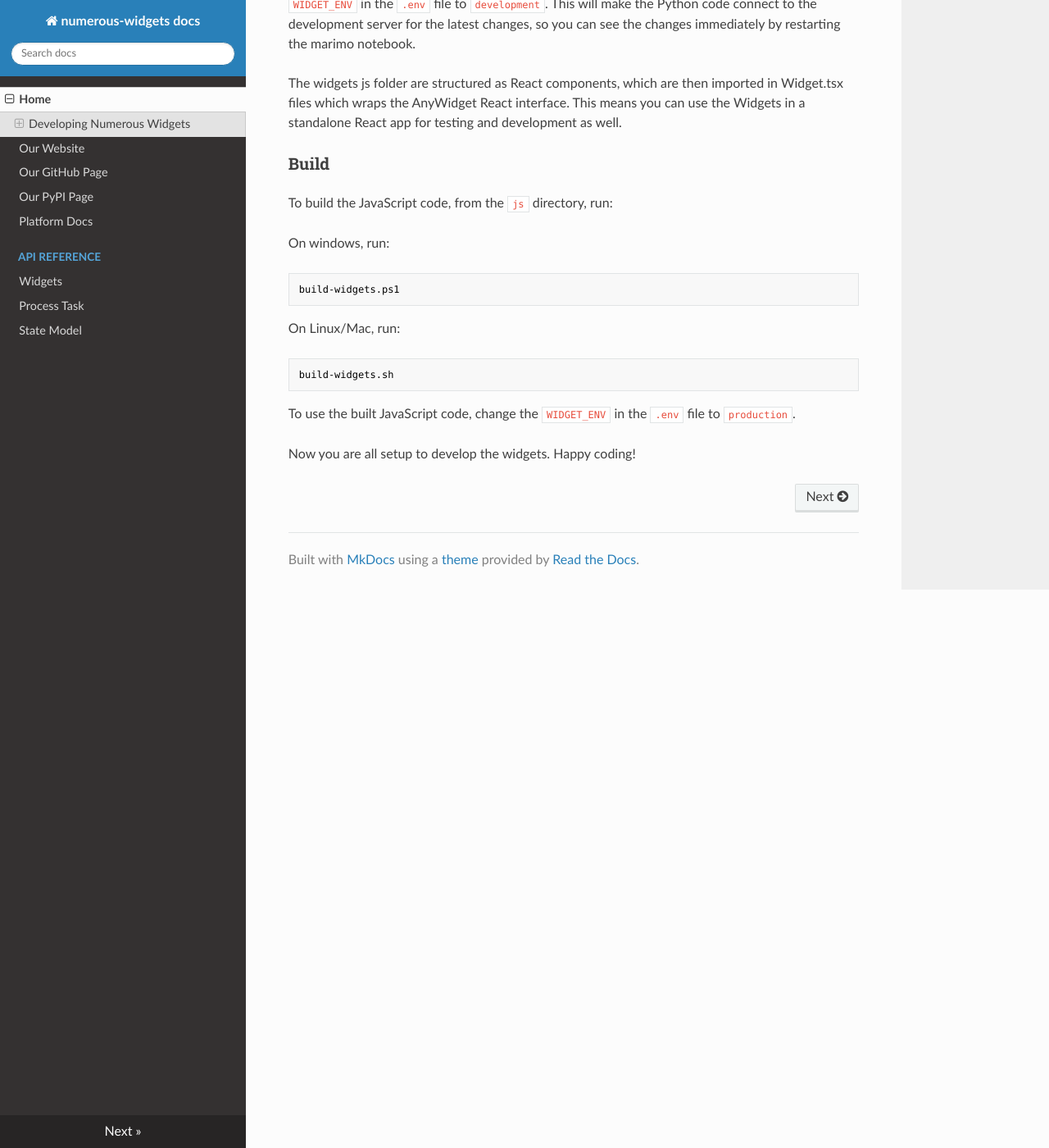
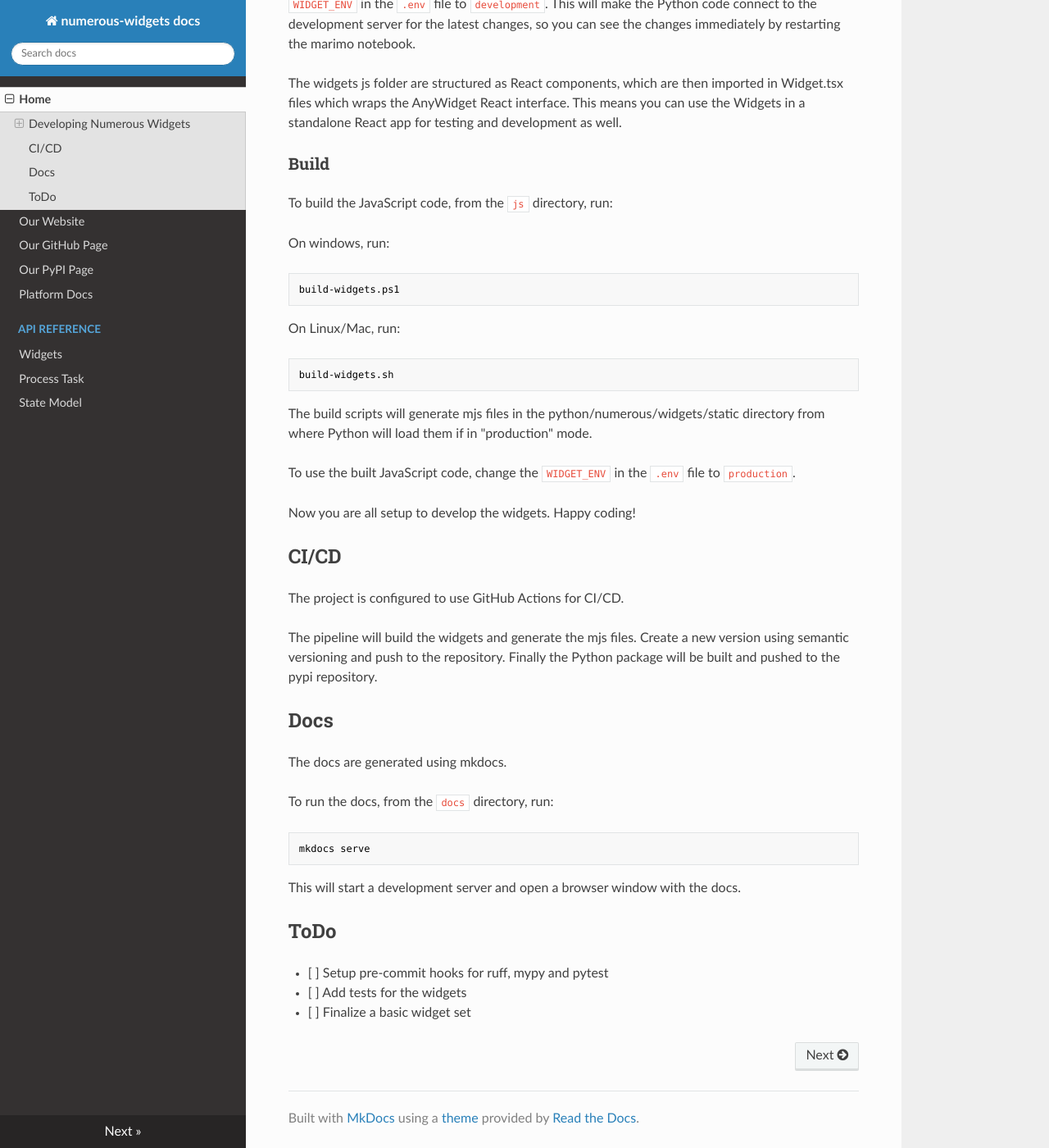
Before and after one commit to numerous-com/numerous-widgets, an MkDocs documentation site: the page built from docs/README.md, in a window 1280 px wide and 1400 px high, scrolled down 2290 px. Shown: the whole window at 82% size. Built offline with MkDocs 1.6.1, drawn with Linux system fonts in a browser that asks for light colours; nearby versions of some CDN libraries; some of the changed text lies outside the part shown.

Commit message:
docs: Update README and enhance CI/CD documentation; refactor widget imports and adjust PlotWidget margins
- Revised project description in README to clarify the purpose of the widgets and libraries.
- Added CI/CD section detailing GitHub Actions integration for building widgets and generating mjs files.
- Updated import path for ProjectMenuWidget to reflect new directory structure.
- Adjusted margin settings in PlotWidget for improved layout.
- Minor CSS adjustments to maintain consistency across styles.

These changes improve documentation clarity and streamline the widget integration process.

````diff
--- a/docs/README.md
+++ b/docs/README.md
@@ -2,7 +2,7 @@
 
 Welcome to the widgets project.
 
-The project consists of widgets in Python apps, as well as python libraries for app state management and running tasks.
+The project consists of widgets for use in Python apps, as well as python libraries for app state management and long running tasks.
 
 To install the python package, run:
 
@@ -112,6 +112,32 @@ On Linux/Mac, run:
 build-widgets.sh
 ```
 
+The build scripts will generate mjs files in the python/numerous/widgets/static directory from where Python will load them if in "production" mode.
+
 To use the built JavaScript code, change the `WIDGET_ENV` in the `.env` file to `production`.
 
 Now you are all setup to develop the widgets. Happy coding!
+
+## CI/CD
+
+The project is configured to use GitHub Actions for CI/CD.
+
+The pipeline will build the widgets and generate the mjs files. Create a new version using semantic versioning and push to the repository. Finally the Python package will be built and pushed to the pypi repository.
+
+## Docs
+
+The docs are generated using mkdocs.
+
+To run the docs, from the `docs` directory, run:
+
+```sh
+mkdocs serve
+```
+
+This will start a development server and open a browser window with the docs.
+
+## ToDo
+
+- [ ] Setup pre-commit hooks for ruff, mypy and pytest
+- [ ] Add tests for the widgets
+- [ ] Finalize a basic widget set
--- a/js/src/components/widgets/ProjectMenuWidget.tsx
+++ b/js/src/components/widgets/ProjectMenuWidget.tsx
@@ -1,6 +1,6 @@
 import * as React from "react";
 import { createRender, useModelState } from "@anywidget/react";
-import { ProjectMenu } from "../ui/projectsProjectMenu";
+import { ProjectMenu } from "../ui/projects/ProjectMenu";
 
 import '../../css/styles.css';
 
````
Also changed, not shown: python/src/numerous/widgets/static/styles.css.
